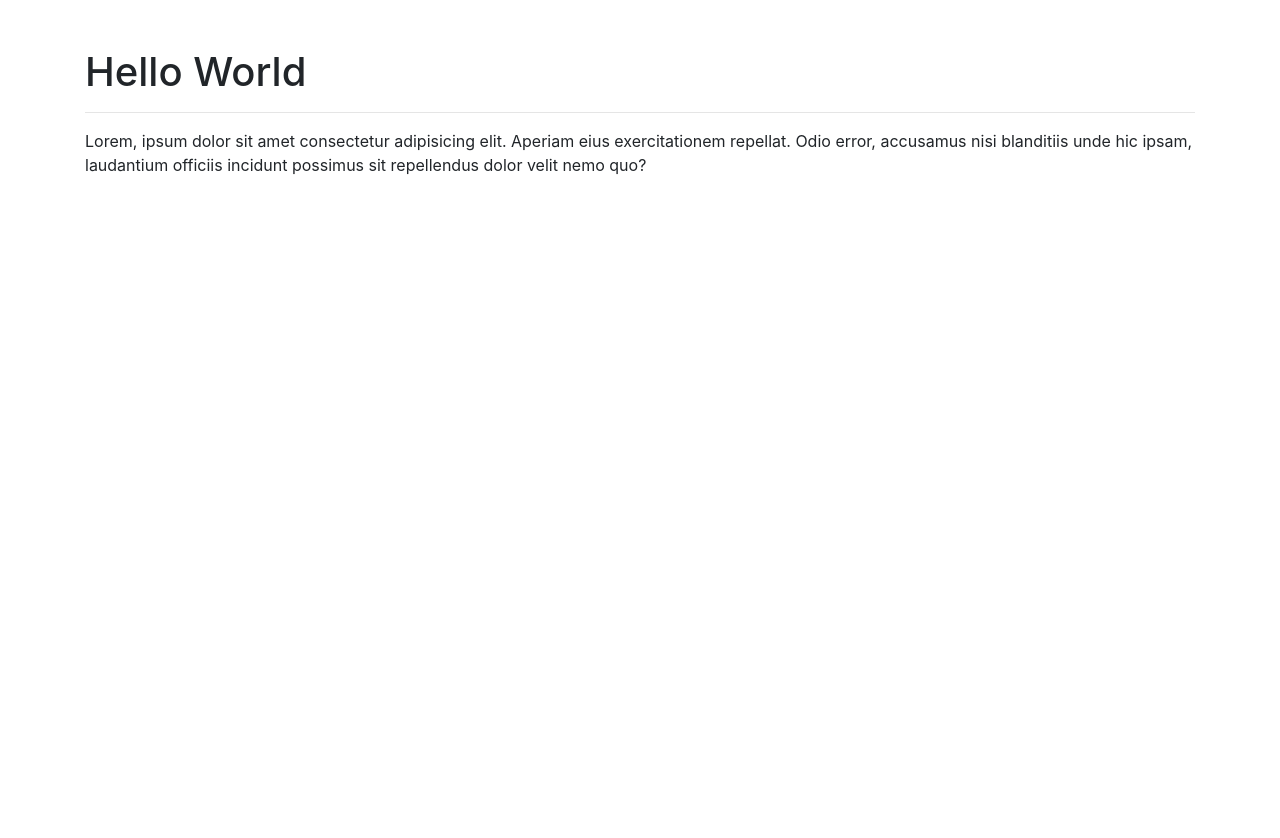
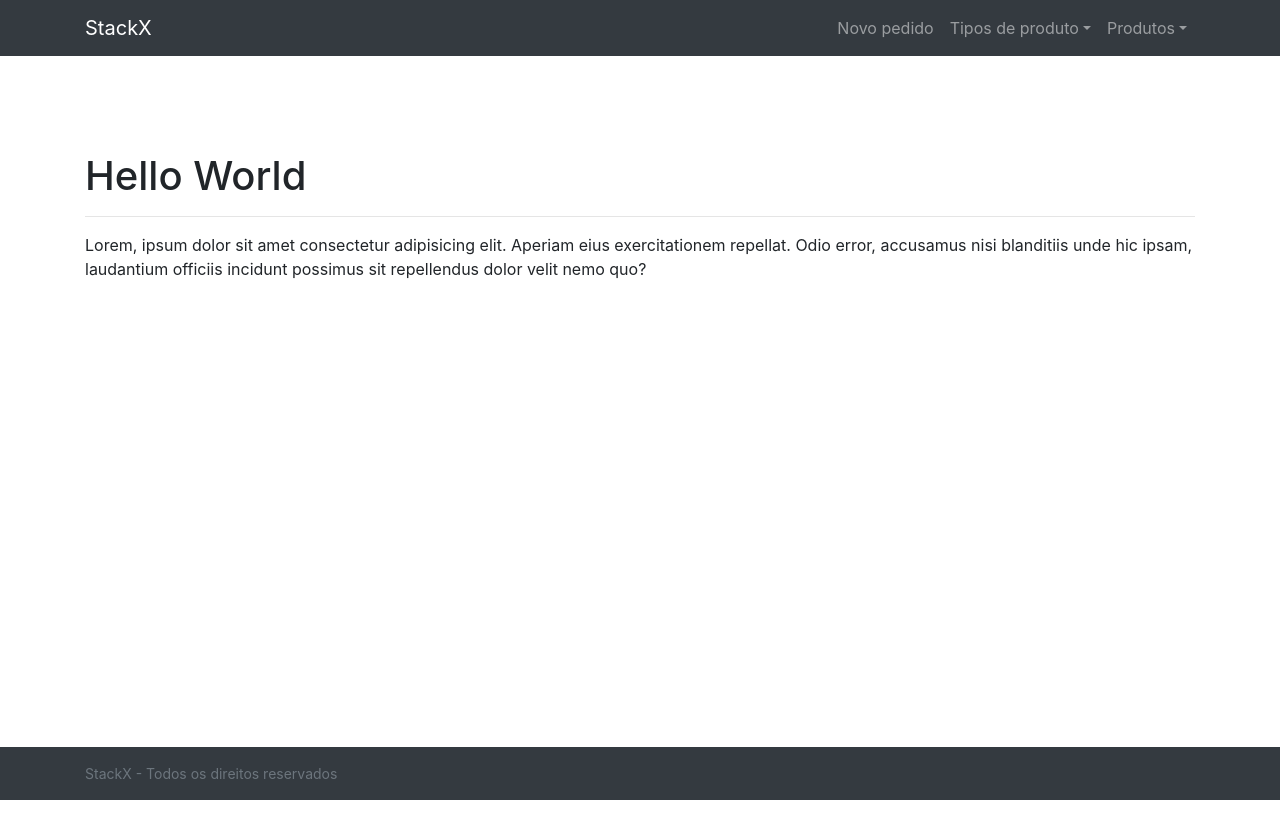
Before and after one commit to BrianXJ6/stackx-front, a Nuxt app: page / in a window 1280 px wide. Shown: the top 838 px of the page. After the commit the page ends 800 px from the top, so only its background shows below. Built offline with nearby package versions, Linux system fonts and the light colour scheme.

Commit message:
create default layout

```diff
--- /dev/null
+++ b/layouts/default.vue
@@ -0,0 +1,69 @@
+<template>
+  <div class="d-flex flex-column h-100">
+    <header>
+      <b-navbar toggleable="md" type="dark" variant="dark">
+        <div class="container">
+          <b-navbar-brand to="/">
+            {{ company }}
+          </b-navbar-brand>
+          <b-navbar-toggle target="nav-collapse" />
+          <b-collapse id="nav-collapse" is-nav>
+            <b-navbar-nav class="ml-auto">
+              <b-nav-item to="/pedidos/novo">
+                Novo pedido
+              </b-nav-item>
+              <b-nav-item-dropdown text="Tipos de produto" right>
+                <b-dropdown-item to="/tipos/listagem">
+                  Listar
+                </b-dropdown-item>
+                <b-dropdown-item to="/tipos/novo">
+                  Criar
+                </b-dropdown-item>
+              </b-nav-item-dropdown>
+              <b-nav-item-dropdown text="Produtos" right>
+                <b-dropdown-item to="/produtos/listagem">
+                  Listar
+                </b-dropdown-item>
+                <b-dropdown-item to="/produtos/novo">
+                  Criar
+                </b-dropdown-item>
+              </b-nav-item-dropdown>
+            </b-navbar-nav>
+          </b-collapse>
+        </div>
+      </b-navbar>
+    </header>
+    <main class="flex-shrink-0 py-5">
+      <nuxt class="container" />
+    </main>
+    <footer class="mt-auto py-3 small bg-dark text-secondary">
+      <div class="container">
+        <p class="m-0">
+          {{ company }} - Todos os direitos reservados
+        </p>
+      </div>
+    </footer>
+  </div>
+</template>
+
+<script>
+import Vue from 'vue';
+export default Vue.extend({
+  data: () => ({
+    company: 'StackX'
+  }),
+
+  mounted() {
+    const nuxtDiv = document.getElementById('__nuxt');
+    const layoutDiv = document.getElementById('__layout');
+
+    if (nuxtDiv) {
+      nuxtDiv.classList.add('h-100');
+    }
+
+    if (layoutDiv) {
+      layoutDiv.classList.add('h-100');
+    }
+  }
+})
+</script>
```
